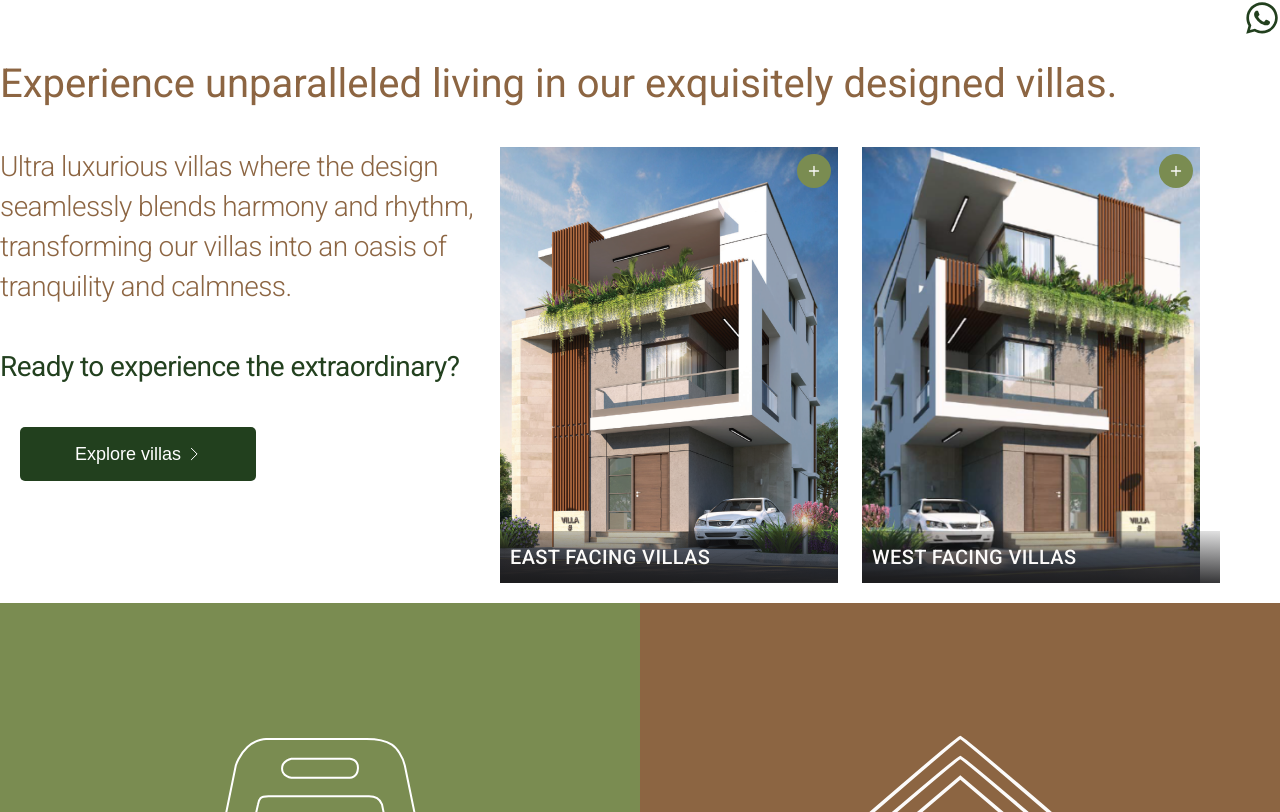
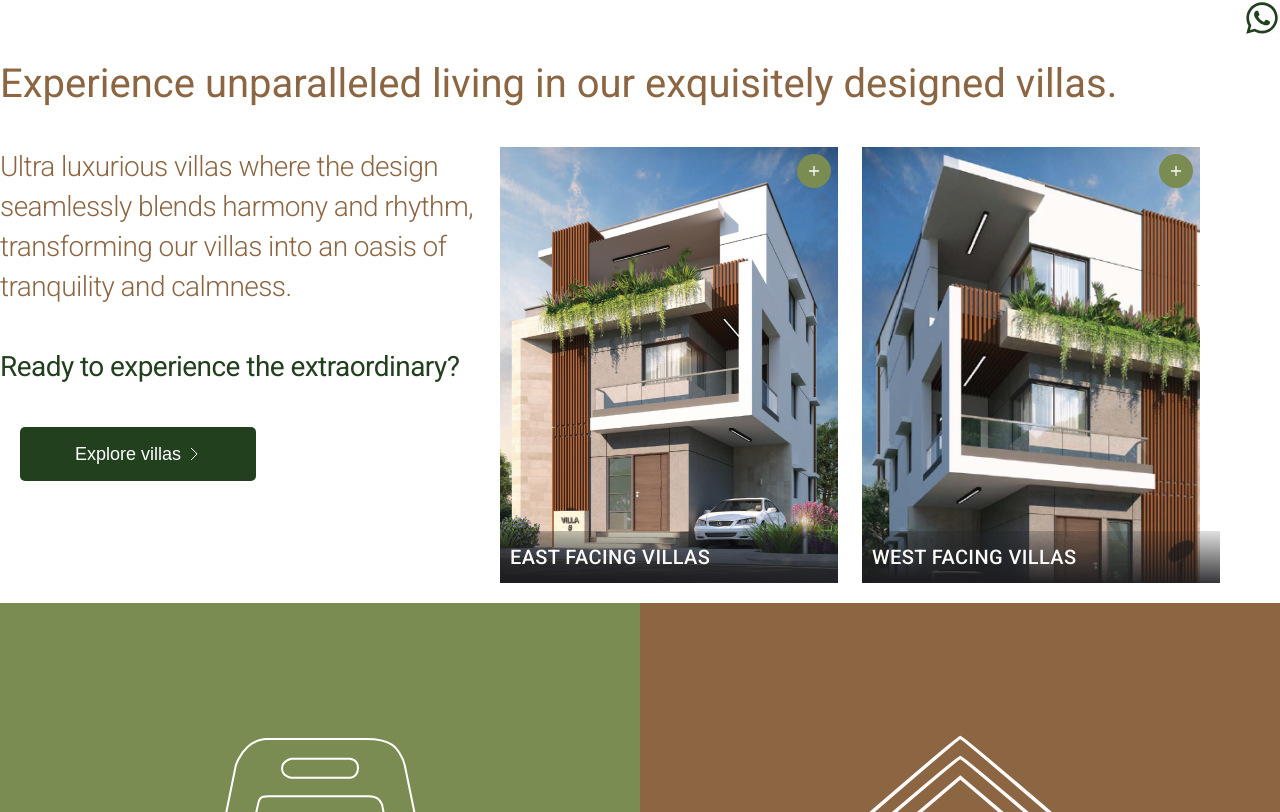
Before and after one commit to PrathamDogra/elixir, a Next.js app: page / in a window 1280 px wide. Shown: the part 968-1780 px from the top of the page. Built offline with nearby package versions, Linux system fonts and the light colour scheme.

Commit message:
ADD: Minor fix in the villa image

```diff
--- a/app/index.module.scss
+++ b/app/index.module.scss
@@ -364,8 +364,6 @@
         &_2 {
           position: relative;
           background-image: url("../assets/images/Elixir_west-side.png");
-          background-position: center;
-          background-size: cover;
           height: 436px !important;
           width: 338px !important;
           background-repeat: no-repeat;
--- a/components/Header/index.tsx
+++ b/components/Header/index.tsx
@@ -2,8 +2,8 @@
 import { useState, useEffect } from "react";
 import cn from "classnames";
 import styles from "./index.module.scss";
-import DSRLogo from "assets/images/DSR-logo.png";
-import ElixirLogo from "assets/images/ELIXIR.png";
+import DSRLogo from "public/images/DSR-Group-Logo-red.svg";
+import ElixirLogo from "public/images/ELIXIR.svg";
 import Link from "next/link";
 import { HeaderTabs, email, mobileHeaderTabs } from "../../constants";
 import Image from "next/image";
```
Also changed, not shown: public/images/DSR-Group-Logo-red.svg (added), public/images/ELIXIR.svg (added).
